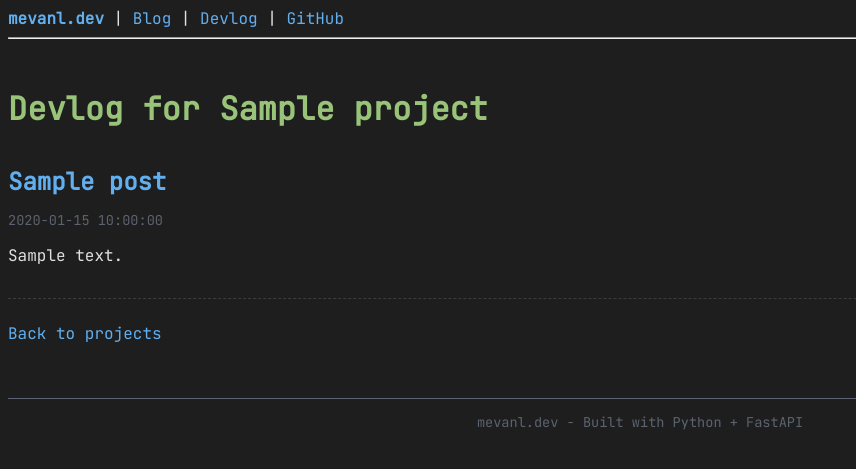
After one commit to mevanl/mevanl-site, a FastAPI app: template app/templates/devlog_project.html in a window 1280 px wide. The commit adds this page. Shown: the top 469 px of the page, without its empty margins (0-856 px from the left). Run offline with FastAPI, Linux system fonts and the light colour scheme; the template is opened without the code that fills it: most values are stand-ins (such as "Sample title", 1, 10 or a date in 2020).

Commit message:
Finished implementing devlogs

```diff
--- a/app/main.py
+++ b/app/main.py
@@ -16,4 +16,4 @@ templates: Jinja2Templates = Jinja2Templates(directory="app/templates")
 # routers
 app.include_router(homepage.router)
 app.include_router(blog.router, prefix="/blog")
-app.include_router(devlog.router, prefix="/devlog")
+app.include_router(devlog.router, prefix="/devlogs")
--- a/app/routers/devlog.py
+++ b/app/routers/devlog.py
@@ -14,7 +14,7 @@ templates: Jinja2Templates = Jinja2Templates(directory="app/templates")
 async def list_projects(request: Request) -> HTMLResponse:
 
     projects: list[str] = [p.name for p in DEVLOG_DIR.iterdir() if p.is_dir()]
-    return templates.TemplateResponse("devlog.html", {"request": request, "projects": projects})
+    return templates.TemplateResponse("devlogs.html", {"request": request, "projects": projects})
 
 @router.get("/{project}/", response_class=HTMLResponse)
 async def list_devlogs(request: Request, project: str) -> HTMLResponse:
--- a/app/templates/base.html
+++ b/app/templates/base.html
@@ -16,7 +16,7 @@
         <nav>
             <strong><a href="/">mevanl.dev</a></strong> |
             <a href="/blog">Blog</a> |
-            <a href="/devlog">Devlog</a> |
+            <a href="/devlogs">Devlog</a> |
             <a href="https://www.github.com/mevanl" target="_blank">GitHub</a>
         </nav>
         <hr>
--- /dev/null
+++ b/app/templates/devlog_project.html
@@ -0,0 +1,22 @@
+{% extends "base.html" %}
+{% block title %}{{ project }} Devlogs{% endblock %}
+
+{% block content %}
+
+<h1>Devlog for {{ project }}</h1>
+
+{% if posts %}
+  {% for post in posts %}
+    <div class="post-summary">
+      <h2><a href="{{ post.name }}">{{ post.title }}</a></h2>
+      <p class="meta">{{ post.date }}</p>
+      <p>{{ post.summary }}</p>
+    </div>
+  {% endfor %}
+{% else %}
+  <p>No devlog entries yet for this project.</p>
+{% endif %}
+
+<a href="/devlogs">Back to projects</a>
+
+{% endblock %}
--- a/app/templates/index.html
+++ b/app/templates/index.html
@@ -80,6 +80,8 @@
     <p><b>Soft Skills:</b> conflict resolution, problem-solving</p>
 
     <h1>About this website</h1>
-    This website is meant to be a portfolio of my work and to host writing that I do for fun. The website is intentionally created to look and be simple, which aligns with some of my core values as a software developer (Unix philosophy, 'suckless' philosophy, KISS principle).
+    This website is meant to be a portfolio of my work and to host writing that I do for fun. The website is intentionally created to look and be simple, which aligns with some of my core values as a software developer (<a href="https://en.wikipedia.org/wiki/Unix_philosophy">Unix philosophy</a>, <a href="https://suckless.org/philosophy/">'suckless' philosophy</a>, <a href="https://www.geeksforgeeks.org/software-engineering/kiss-principle-in-software-development/">KISS principle</a>).
+
+    <p>Check out my <a href="/devlogs">devlog</a> that covers projects I am covering including my problem solving process and choices I make, as well as my <a href="/blog">blog</a> where I share my opinion on industry related topics. </p>
 
 {% endblock %}
```
Also changed, not shown: app/templates/devlogs.html (added, +16 -0 lines), app/templates/post.html (+19 -0 lines), content/devlog/mevanl-site/test-blog.md (added, +8 -0 lines), content/devlog/Strategy-Map/plan.md (added).
